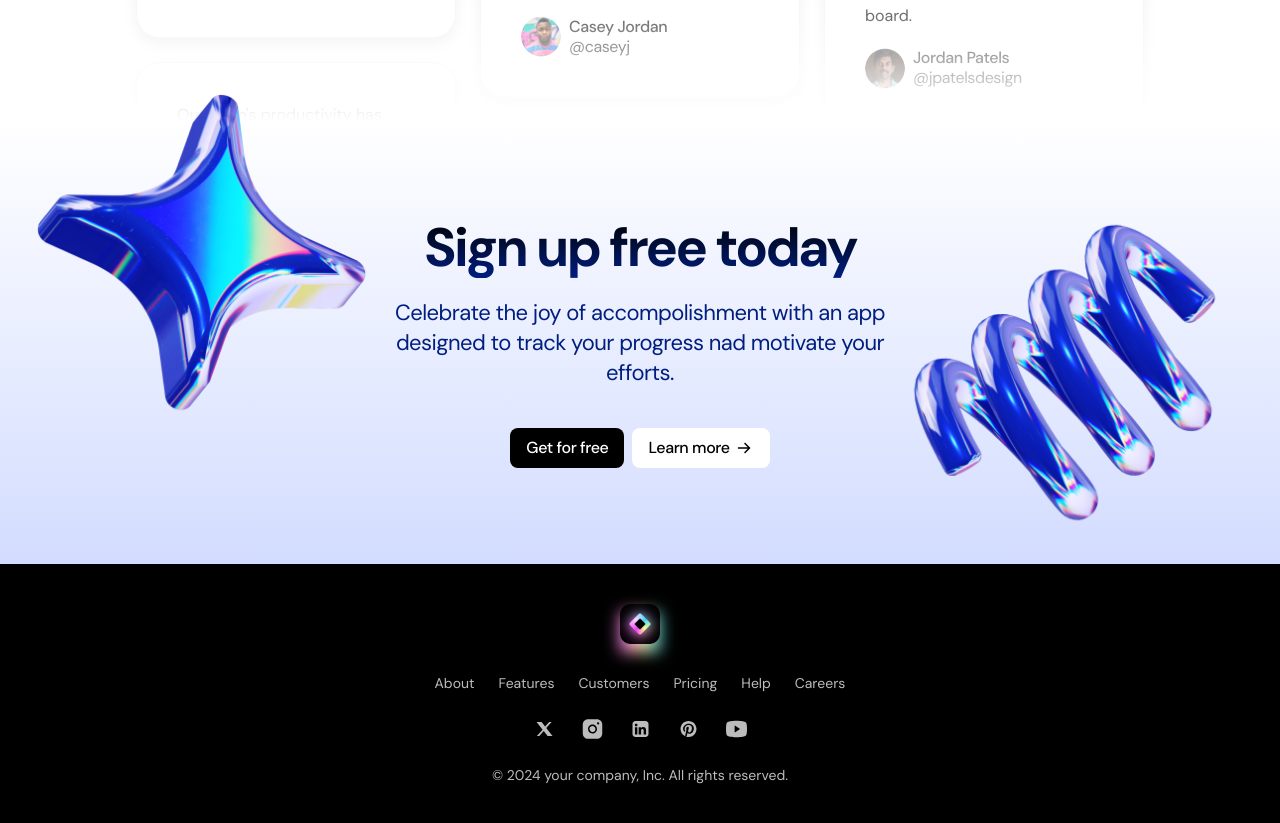
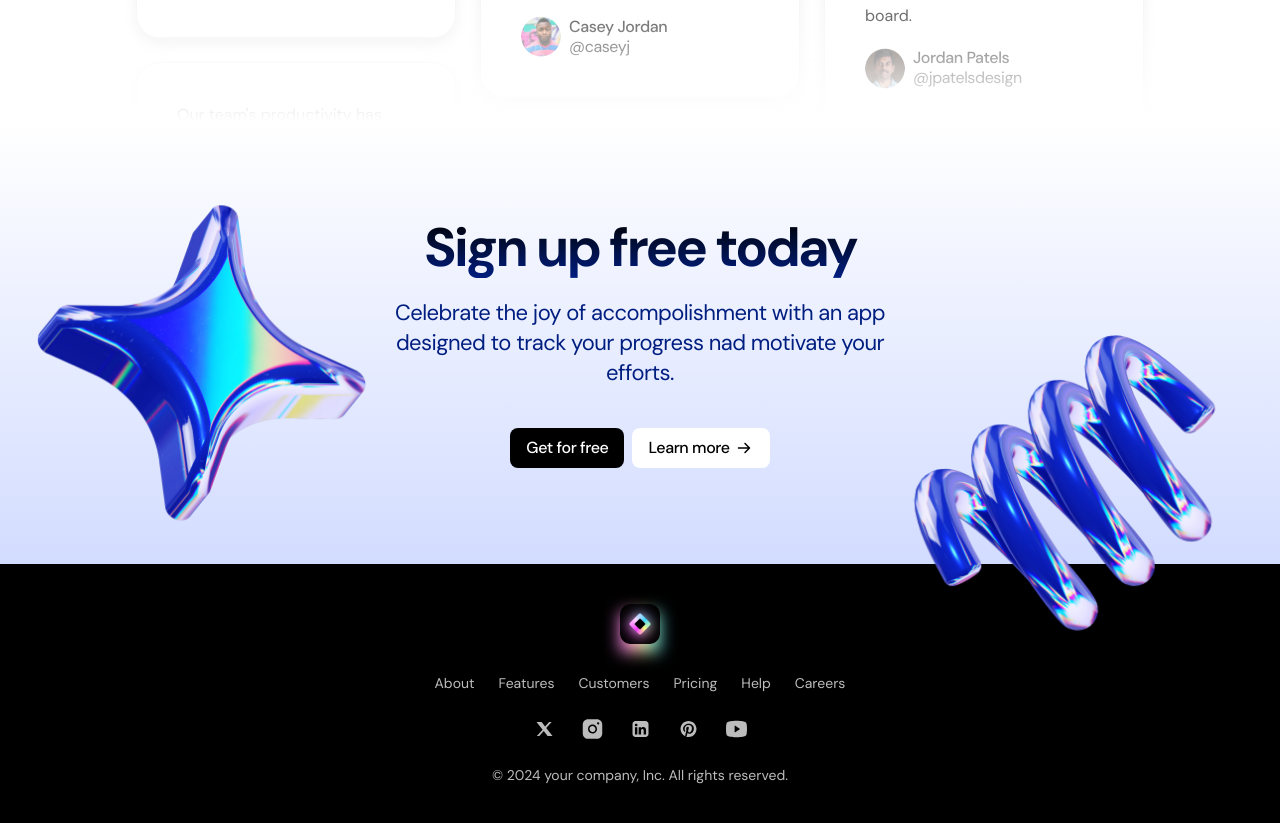
Before and after one commit to Hrithik0112/Light-Saas-landing-page-UI, a Next.js app: page / in a window 1280 px wide. Shown: the part 4059-4882 px from the top of the page. Built offline with nearby package versions, Linux system fonts and the light colour scheme.

Commit message:
Feat : Call to Action section animation added

```diff
--- a/sections/CallToAction.tsx
+++ b/sections/CallToAction.tsx
@@ -1,12 +1,23 @@
-import React from "react";
+"use client"
+import React, {useRef} from "react";
 import ArrowRight from "../public/arrow-right.svg";
 import starImage from "../public/star.png"
 import springImage from "../public/spring.png"
 import Image from "next/image";
+import {motion, useScroll , useTransform} from 'framer-motion'
 
 const CallToAction = () => {
+
+    const sectionRef = useRef(null)
+
+  const { scrollYProgress} = useScroll({
+target : sectionRef,
+offset : ["start end", "end start"]
+  })
+
+  const translateY = useTransform(scrollYProgress, [0,1], [150, -150])
   return (
-    <section className="py-24 bg-gradient-to-b from-white to-[#d2dcff] overflow-x-clip ">
+    <section ref={sectionRef} className="py-24 bg-gradient-to-b from-white to-[#d2dcff] overflow-x-clip ">
       <div className="container">
         <div className="section-wrapper relative">
 
@@ -15,8 +26,12 @@ const CallToAction = () => {
           Celebrate the joy of accompolishment with an app designed to track your progress nad
           motivate your efforts.
         </p>
-        <Image src={starImage} alt="star image" width={360} className="absolute -left-[350px] -top-[137px]"/>
-        <Image src={springImage} alt="spring image" width={360} className="absolute -right-[331px] -top-[19px]"/>
+        <motion.img  src={starImage.src} style={{
+            translateY : translateY
+        }} alt="star image" width={360} className="absolute -left-[350px] -top-[137px]"/>
+        <motion.img  src={springImage.src} style={{
+            translateY : translateY
+        }} alt="spring image" width={360} className="absolute -right-[331px] -top-[19px]"/>
         </div>
         <div className="flex gap-2 justify-center mt-10">
           <button className="btn btn-primary">Get for free</button>
```
